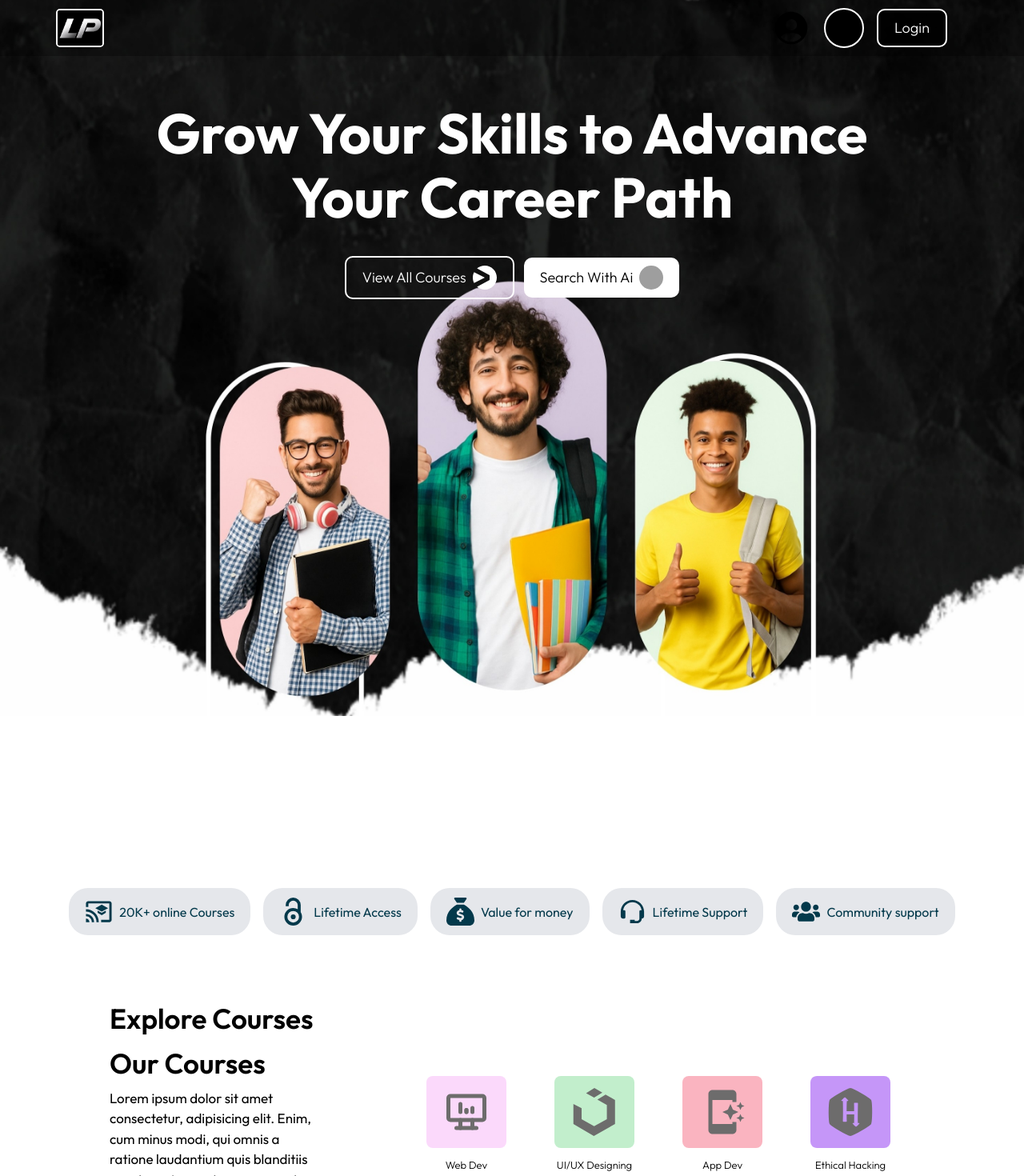
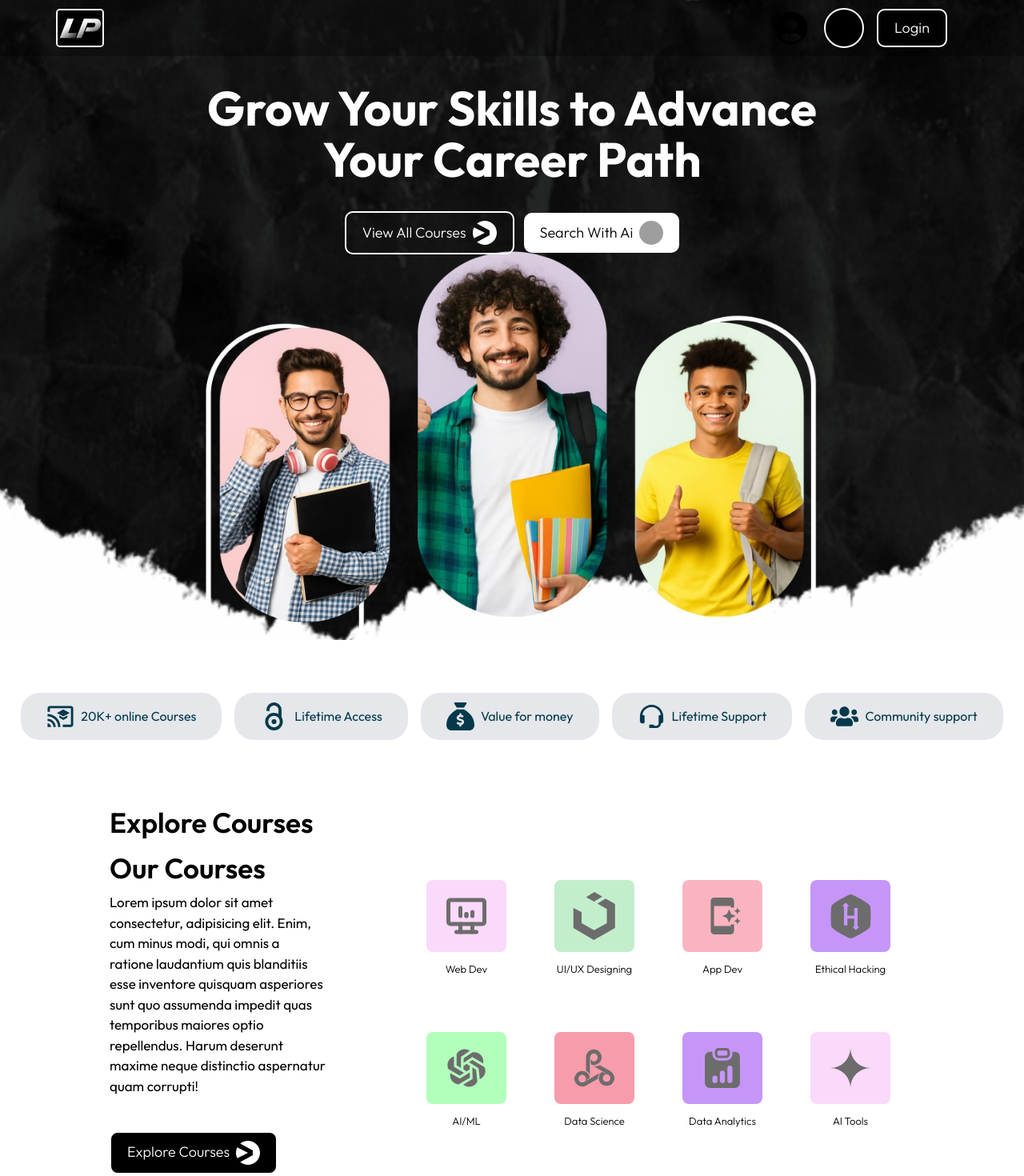
Before and after one commit to shashikant-bhardwaj/ai-lms-mern, a React (Vite) app in the folder Frontend/: page / in a window 1280 px wide. Shown: the top 1470 px of the page at 80% size. Built offline with nearby package versions, Linux system fonts and the light colour scheme; no server answers; grey boxes are pictures that could not be loaded; a web font is replaced by a local one.

Commit message:
feat: implement course management functionality with create, edit, and retrieval endpoints

```diff
--- a/Frontend/src/components/ExploreCourses.jsx
+++ b/Frontend/src/components/ExploreCourses.jsx
@@ -12,12 +12,12 @@ import { SiGooglegemini } from "react-icons/si";
 function ExploreCourses() {
   return (
     <div
-      className="w-[100vw] min-h-[50vh] lg:h-[50vh] flex
+      className="w-full min-h-[50vh] lg:h-[50vh] flex
         flex-col lg:flex-row  items-center justify-center gap-4 pt-[90px] px-[30px]"
     >
       {/* {left/top div} */}
       <div
-        className="w-[100%] lg:w-[350px] lg:h[100%] h-[400px]
+        className="w-[100%] lg:w-[350px] lg:h-[100%] h-[400px]
             flex flex-col items-start  justify-center gap-1 md:px-[40px]
              px-[20px]"
       >
@@ -36,9 +36,21 @@ function ExploreCourses() {
         fill-white'/></button>
       </div>
       {/* {right/bottom div} */}
-      <div className="mt-[30px] w-[720px] max-w-[90%] lg:h-[300px] mid-min-h[300px]
-      flex items-center justify-center lg:gap-[60px] gap-[50px]
-      flex-wrap mb-[50px] lg:mb-[0px]">
+     <div className="
+    mt-[30px]
+    w-full
+    max-w-[720px]
+    lg:h-[300px]
+    min-h-[300px]
+    flex
+    items-center
+    justify-center
+    lg:gap-[60px]
+    gap-[50px]
+    flex-wrap
+    mb-[50px]
+    lg:mb-0
+">
         <div className="w-[100px] h-[130px] font-light text-[13px]
         flex flex-col gap-3 text-center">
             <div className="w-[100px] h-[90px] bg-[#fbd9fb]
@@ -59,7 +71,7 @@ function ExploreCourses() {
         flex flex-col gap-3 text-center">
             <div className="w-[100px] h-[90px] bg-[#fab4c0]
             rounded-lg flex items-center justify-center">
-             <MdAppShortcut className="w-[60px] h-[60px] text-[#6d6c6c]"/>
+             <MdAppShortcut className="w-[50px] h-[50px] text-[#6d6c6c]"/>
             </div>
             App Dev
         </div>
@@ -67,7 +79,7 @@ function ExploreCourses() {
         flex flex-col gap-3 text-center">
             <div className="w-[100px] h-[90px] bg-[#c596f8]
             rounded-lg flex items-center justify-center">
-             <FaHackerrank className="w-[60px] h-[60px] text-[#6d6c6c]"/>
+             <FaHackerrank className="w-[55px] h-[55px] text-[#6d6c6c]"/>
             </div>
             Ethical Hacking
         </div>
@@ -83,7 +95,7 @@ function ExploreCourses() {
         flex flex-col gap-3 text-center">
             <div className="w-[100px] h-[90px] bg-[#f79caa]
             rounded-lg flex items-center justify-center">
-             <SiGoogledataproc className="w-[60px] h-[60px] text-[#6d6c6c]"/>
+             <SiGoogledataproc className="w-[50px] h-[50px] text-[#6d6c6c]"/>
             </div>
             Data Science
         </div>
@@ -91,7 +103,7 @@ function ExploreCourses() {
         flex flex-col gap-3 text-center">
             <div className="w-[100px] h-[90px] bg-[#c596f8]
             rounded-lg flex items-center justify-center">
-             <BsClipboardDataFill className="w-[60px] h-[60px] text-[#6d6c6c]"/>
+             <BsClipboardDataFill className="w-[50px] h-[50px] text-[#6d6c6c]"/>
             </div>
             Data Analytics
         </div>
@@ -99,7 +111,7 @@ function ExploreCourses() {
         flex flex-col gap-3 text-center">
             <div className="w-[100px] h-[90px] bg-[#fbd9fb]
             rounded-lg flex items-center justify-center">
-             <SiGooglegemini className="w-[60px] h-[60px] text-[#6d6c6c]"/>
+             <SiGooglegemini className="w-[50px] h-[50px] text-[#6d6c6c]"/>
             </div>
             AI Tools
         </div>
--- a/Frontend/src/components/Logos.jsx
+++ b/Frontend/src/components/Logos.jsx
@@ -7,25 +7,25 @@ import { FaUsers } from "react-icons/fa";
 
 function Logos() {
     return (
-        <div className='mt-50 w-[100vw] min-h-[90px] flex items-center justify-center
-        flex-wrap gap-4 md:mb-[50px]'>
-            <div className='flex items-center justify-center gap-2 px-5 py-3
+        <div className='mt-[50px] w-full min-h-[90px] flex items-center justify-center
+        flex-wrap gap-4  md:mb-[50px]'>
+            <div className='flex items-center justify-center gap-2 px-8 py-3
             rounded-3xl bg-gray-200 cursor-pointer text-[#03394b]'>
                 <MdCastForEducation className='w-[35px] h-[35px] fill-[#03394b]'/>
                 20K+ online Courses</div>
-            <div className='flex items-center justify-center gap-2 px-5 py-3
+            <div className='flex items-center justify-center gap-2 px-8 py-3
             rounded-3xl bg-gray-200 cursor-pointer text-[#03394b]'>
                 <SiOpenaccess  className='w-[35px] h-[35px] fill-[#03394b]'/>
                 Lifetime Access</div>
-            <div className='flex items-center justify-center gap-2 px-5 py-3
+            <div className='flex items-center justify-center gap-2 px-8 py-3
             rounded-3xl bg-gray-200 cursor-pointer text-[#03394b]'>
                <FaSackDollar className='w-[35px] h-[35px] fill-[#03394b]'/>
                 Value for money</div>
-            <div className='flex items-center justify-center gap-2 px-5 py-3
+            <div className='flex items-center justify-center gap-2 px-8 py-3
             rounded-3xl bg-gray-200 cursor-pointer text-[#03394b]'>
                <BiSupport className='w-[35px] h-[35px] fill-[#03394b]'/>
                 Lifetime Support</div>
-            <div className='flex items-center justify-center gap-2 px-5 py-3
+            <div className='flex items-center justify-center gap-2 px-8 py-3
             rounded-3xl bg-gray-200 cursor-pointer text-[#03394b]'>
                 <FaUsers className='w-[35px] h-[35px] fill-[#03394b]'/>
                Community support</div>
--- a/Frontend/src/components/Navbar.jsx
+++ b/Frontend/src/components/Navbar.jsx
@@ -18,8 +18,8 @@ function Navbar() {
 
   return (
     <div>
-      <div className="w-[100%] h-[70px] fixed top-0 px-[20px] py-[10px] flex items-center justify-between bg-[#00000047] z-10">
-        <div className="lg:w-[20%] w-{40%] lg:pl-[50px]">
+      <div className="w-full h-[70px] fixed top-0 px-[20px] py-[10px] flex items-center justify-between bg-[#00000047] z-10">
+        <div className="lg:w-[20%] w-[40%] lg:pl-[50px]">
           <img
             src={logo}
             alt=""
@@ -88,7 +88,7 @@ function Navbar() {
         />
         {
           <div
-            className={`fixed top-0 left-0 w-[100vw] h-[100vh] bg-[#000000d6] flex items-center
+            className={`fixed top-0 left-0 w-full h-screen bg-[#000000d6] flex items-center
              justify-center flex-col gap-5 z-10 lg:hidden ${showHam ? "translate-x-0 transition duration-700" : "translate-x-[-100%]  transition duration-700"}`}
           >
             <RxCross1
--- a/Frontend/src/index.css
+++ b/Frontend/src/index.css
@@ -4,3 +4,9 @@
 *{
     font-family: "Outfit";
 }
+/* html,
+body {
+  overflow-x: hidden;
+  margin: 0;
+  padding: 0;
+} */
--- a/Frontend/src/pages/Home.jsx
+++ b/Frontend/src/pages/Home.jsx
@@ -7,40 +7,137 @@ import ai from "../assets/ai.png"
 import ai1 from "../assets/SearchAi.png"
 import Logos from '../components/Logos.jsx';
 import ExploreCourses from '../components/ExploreCourses.jsx';
+function Home() {
+  return (
+    <>
+      <div className="relative lg:h-screen text-2xl">
 
-function Home() {
+        <Navbar />
 
-      console.log("HOME MOUNTED");
+        <img
+          src={home}
+          className="w-full h-[50vh] lg:h-screen  object-cover md:object-fill"
+          alt=""
+        />
 
-    return (
-        <>
-        <div className='text-2xl'>
-             <Navbar/>
-            <img src={home} className='object-cover md:object-fill w-[100%] lg:h-[100%] h-[50vh]' alt="" />
+        <span
+          className="
+            absolute
+            lg:text-[60px]
+            md:text-[40px]
+            text-[20px]
+            lg:top-[12%]
+            md:top-[13%]
+            top-[17%]
+            w-full
+            flex
+            items-center
+            justify-center
+            text-white
+            font-bold
+          "
+        >
+          Grow Your Skills to Advance
+        </span>
 
-            <span className='lg:text-[70px] absolute md:text-[40px] lg:top-[15%] md:top-[9%] top-[12%] w-[100%]
-            flex items-center justify-center text-white font-bold text-[20px]'>Grow Your Skills to Advance</span>
-            <span className='lg:text-[70px] absolute md:text-[40px] lg:top-[25%] md:top-[13%] top-[15%] w-[100%]
-            flex items-center justify-center text-white font-bold text-[20px]'>Your Career Path</span>
-
-            <div className='absolute lg:top-[40%] top-[55%] md:top-[55%] w-[100%]
-            flex items-center justify-center gap-3 flex-wrap'>
-                <button className='px-[20px] py-[10px] border-2 lg:border-white border-black lg:text-white
-                text-black rounded-[10px] text-[18px] font-light flex items-center gap-2 cursor-pointer'>View All Courses <SiViaplay className='w-[30px] h-[30px]
-                lg:fill-white fill-black'/></button>
-                <button className='px-[20px] py-[10px]  lg:bg-white bg-black lg:text-black
-                text-white rounded-[10px] text-[18px] font-light flex items-center gap-2 cursor-pointer'>Search With Ai <img src={ai} className='
-                w-[30px] h-[30px] rounded-full hidden lg:block' alt="" /> <img src={ai1} className='
-                w-[35px] h-[35px] rounded-full lg:hidden' alt="" /></button>
-            </div>
+        <span
+          className="
+            absolute
+            lg:text-[60px]
+            md:text-[40px]
+            text-[20px]
+            lg:top-[20%]
+            md:top-[19%]
+            top-[22%]
+            w-full
+            flex
+            items-center
+            justify-center
+            text-white
+            font-bold
+          "
+        >
+          Your Career Path
+        </span>
 
 
+        {/* Buttons */}
+
+     <div className='relative lg:absolute lg:top-[33%] w-full
+flex items-center justify-center gap-3 flex-wrap py-[20px] lg:py-0'>
+
+          <button
+            className="
+              px-[20px]
+              py-[10px]
+              border-2
+              lg:border-white
+              border-black
+              lg:text-white
+              text-black
+              rounded-[10px]
+              text-[18px]
+              font-light
+              flex
+              items-center
+              gap-2
+              cursor-pointer
+            "
+          >
+            View All Courses
+
+            <SiViaplay
+              className="
+                w-[30px]
+                h-[30px]
+                lg:fill-white
+                fill-black
+              "
+            />
+          </button>
+
+
+          <button
+            className="
+              px-[20px]
+              py-[10px]
+              lg:bg-white
+              bg-black
+              lg:text-black
+              text-white
+              rounded-[10px]
+              text-[18px]
+              font-light
+              flex
+              items-center
+              gap-2
+              cursor-pointer
+            "
+          >
+            Search With Ai
+
+            <img
+              src={ai}
+              className="w-[30px] h-[30px] rounded-full hidden lg:block"
+              alt=""
+            />
+
+            <img
+              src={ai1}
+              className="w-[35px] h-[35px] rounded-full lg:hidden"
+              alt=""
+            />
+          </button>
+
         </div>
-                     <Logos/>
-         <ExploreCourses/>
 
-        </>
-    )
+      </div>
+
+      <Logos />
+
+      <ExploreCourses />
+    </>
+  );
 }
 
 export default Home
```
Also changed, not shown: 2 other files (tests, documents, lock files or other folders).
